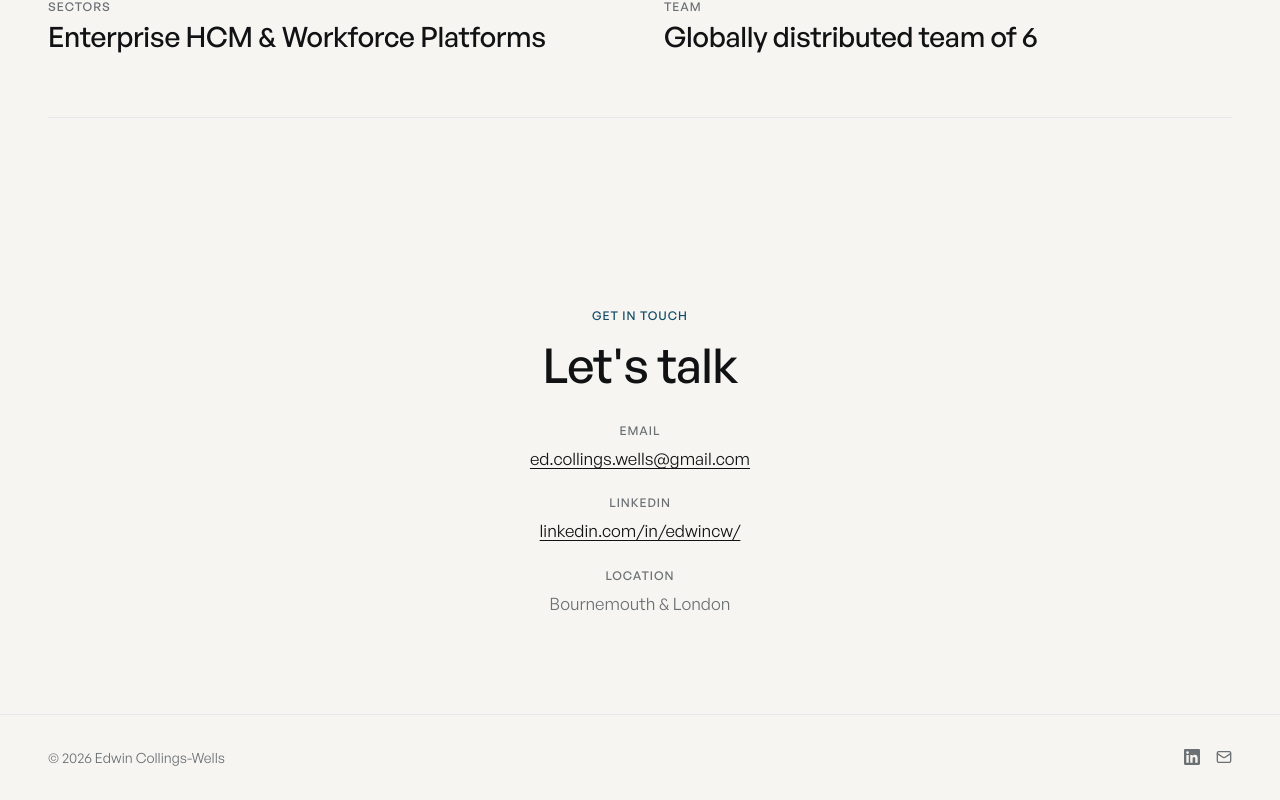
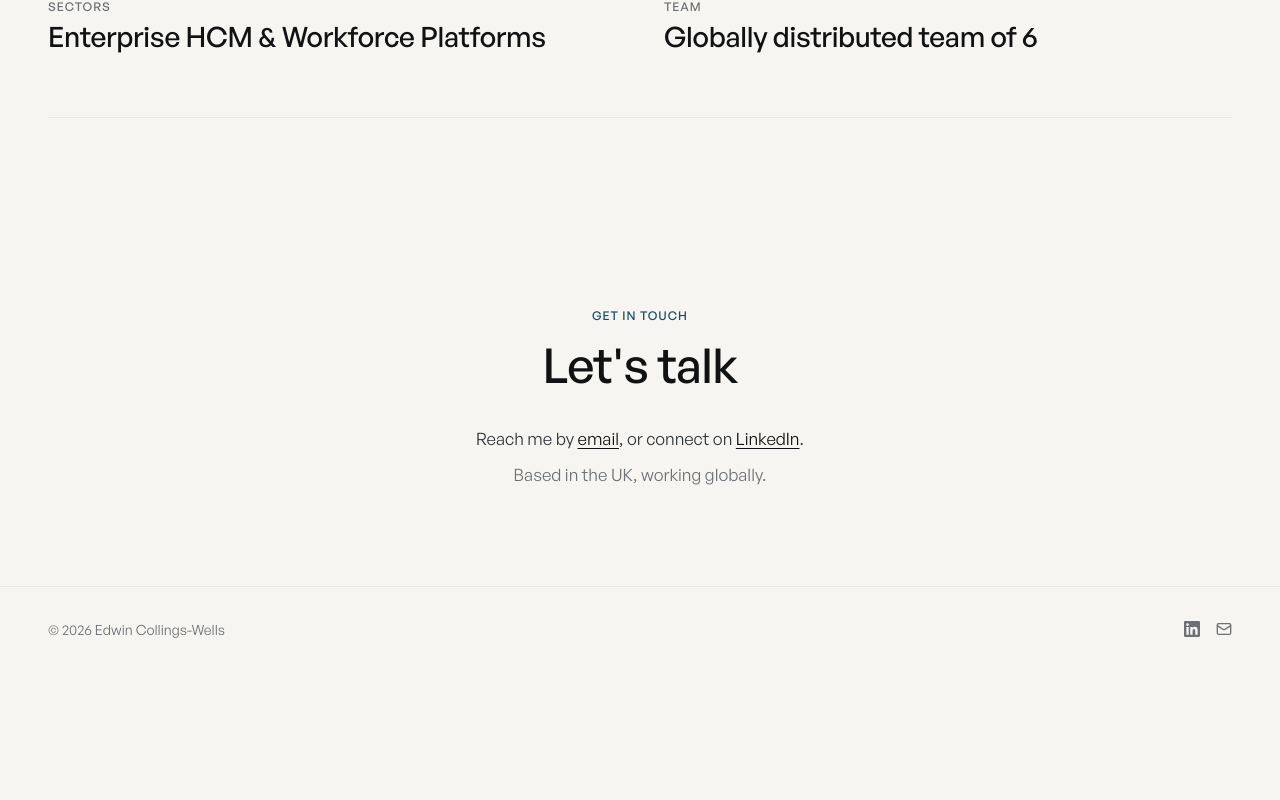
Before and after one commit to edwincwells/edwincw-site, a Next.js app: page / in a window 1280 px wide. Shown: the part 1622-2422 px from the top of the page. After the commit the page ends 2294 px from the top, so only its background shows below. Built offline with nearby package versions, Linux system fonts and the light colour scheme.

Commit message:
refactor(contact): prose block, no exposed URLs; fix(typography): rename .text-body to .text-prose to avoid Tailwind v4 collision

```diff
--- a/src/app/typography.css
+++ b/src/app/typography.css
@@ -25,7 +25,7 @@
   line-height: 1.4;
 }
 
-.text-body {
+.text-prose {
   font-size: 16px;
   font-weight: 400;
   line-height: 1.65;
@@ -58,7 +58,7 @@
   .text-subtitle {
     font-size: 20px;
   }
-  .text-body {
+  .text-prose {
     font-size: 17px;
   }
 }
--- a/src/components/Contact.tsx
+++ b/src/components/Contact.tsx
@@ -12,42 +12,29 @@ export function Contact() {
           <h2 className="text-h1 text-[var(--color-foreground)] mb-8">
             Let&apos;s talk
           </h2>
-          <div className="space-y-6">
-            <div>
-              <p className="text-eyebrow text-[var(--color-muted)] mb-2">
-                Email
-              </p>
-              <p className="text-body">
-                <a href="mailto:ed.collings.wells@gmail.com" className="link">
-                  ed.collings.wells@gmail.com
+          <div className="space-y-2">
+            <p className="text-prose text-[var(--color-body)]">
+              Reach me by{" "}
+              <a
+                href="mailto:ed.collings.wells@gmail.com"
+                className="link"
+              >
+                email
               </a>
-              </p>
-            </div>
-            <div>
-              <p className="text-eyebrow text-[var(--color-muted)] mb-2">
-                LinkedIn
-              </p>
-              <p className="text-body">
+              , or connect on{" "}
               <a
                 href="https://linkedin.com/in/edwincw/"
                 target="_blank"
                 rel="noopener noreferrer"
                 className="link"
               >
-                  linkedin.com/in/edwincw/
+                LinkedIn
               </a>
+              .
             </p>
-            </div>
-            <div>
-              <p className="text-eyebrow text-[var(--color-muted)] mb-2">
-                Location
+            <p className="text-prose text-[var(--color-muted)]">
+              Based in the UK, working globally.
             </p>
-              <p className="text-body">
-                <span className="text-[var(--color-muted)]">
-                  Bournemouth &amp; London
-                </span>
-              </p>
-            </div>
           </div>
         </div>
       </Container>
--- a/src/components/Thesis.tsx
+++ b/src/components/Thesis.tsx
@@ -11,7 +11,7 @@ export function Thesis() {
         <h2 className="text-h1 text-[var(--color-foreground)] mb-8 md:mb-10">
           What experience strategy means when the product can think back
         </h2>
-        <p className="text-body text-[var(--color-body)]">
+        <p className="text-prose text-[var(--color-body)]">
           [Thesis body — 150–250 words — Edwin to write]
         </p>
       </Container>
```
Lines whose indentation alone changed are shown as unchanged.
